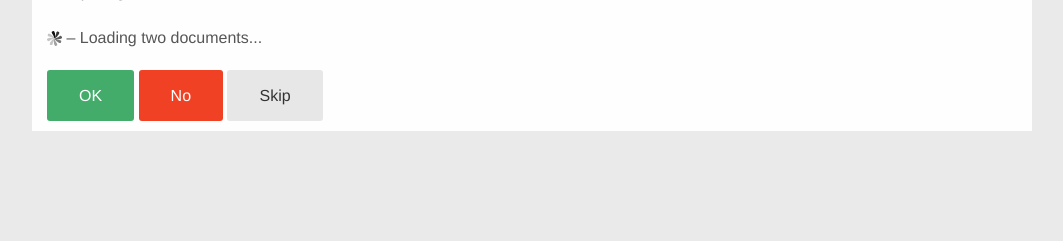
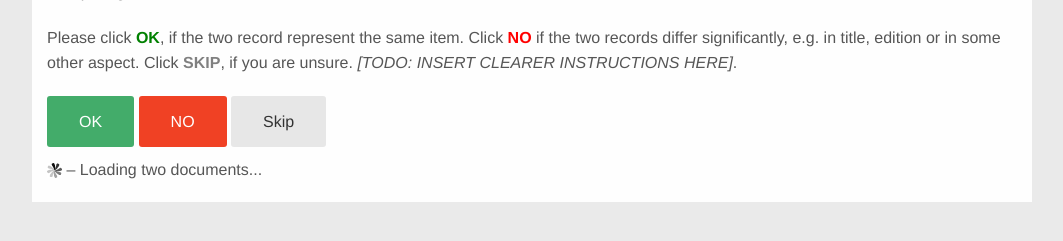
Before and after one commit to miku/tableau, a Flask app: template tableau/templates/compare.html in a window 1280 px wide. Shown: the part 166-407 px from the top of the page, without its empty margins (108-1171 px from the left). Run offline with Flask 2, Linux system fonts and the light colour scheme; the template is opened without the code that fills it, so the values that code supplies are empty; some libraries are stand-ins or nearby versions.

Commit message:
moved the button to top

```diff
--- a/tableau/templates/compare.html
+++ b/tableau/templates/compare.html
@@ -28,9 +28,14 @@
                 <strong><a href="{{ source_id_link(payload.left.source_id) }}">{{ payload.left.index }}</a></strong> with
                 <a href="{{ record_id_link(payload.right.id) }}">{{ payload.right.id}}</a> from
                 <strong><a href="{{ source_id_link(payload.right.source_id) }}">{{ payload.right.index}}</a></strong>.
-            <!-- Comparison table gets attached here -->
-            <div id="comparison"></div>
-        </div>
+            </p>
+            <p>
+                Please click <strong><span class="vote-ok">OK</span></strong>, if the two record represent the same item.
+                Click <strong><span class="vote-no">NO</span></strong>
+                if the two records differ significantly, e.g. in title, edition or in some other aspect.
+                Click <strong><span class="vote-skip">SKIP</span></strong>, if you are unsure.
+                <em>[TODO: INSERT CLEARER INSTRUCTIONS HERE]</em>.
+            </p>
 
 
         <div class="buttons">
@@ -44,13 +49,17 @@
                                            feedback='%s:%s::%s:%s::NO::%s' % (
                                                 payload.left.index, payload.left.id,
                                                 payload.right.index, payload.right.id, now())) }}"
-                class="button radius secondary alert">No</a>
+                class="button radius secondary alert">NO</a>
 
             <a href="{{ url_for('compare', left=next_pair.left, right=next_pair.right,
                                            feedback='%s:%s::%s:%s::SKIP::%s' % (
                                                 payload.left.index, payload.left.id,
                                                 payload.right.index, payload.right.id, now())) }}"
                 class="button radius secondary">Skip</a>
+        </div>
+
+            <!-- Comparison table gets attached here -->
+            <div id="comparison"></div>
         </div>
     </div>
 </div>
```
